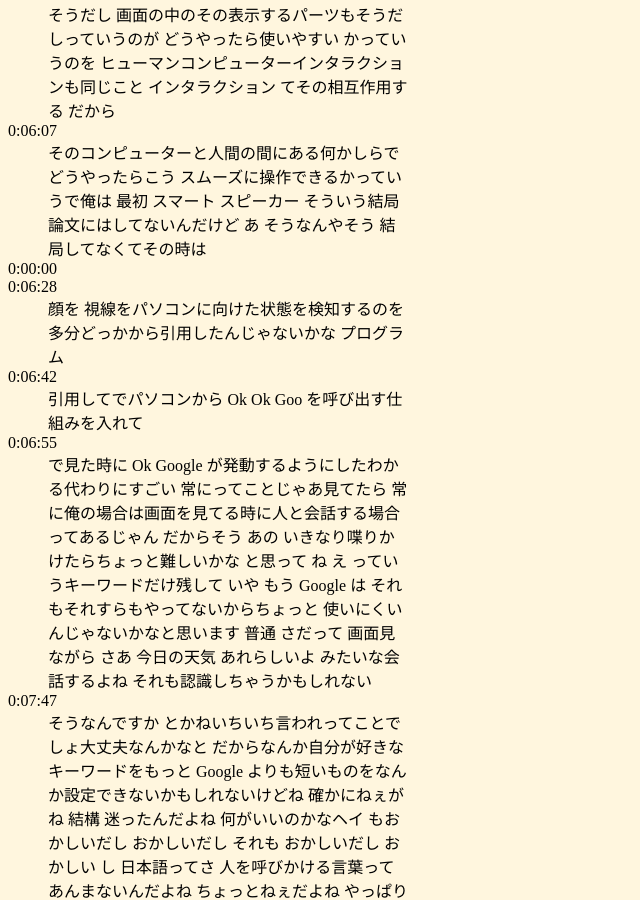
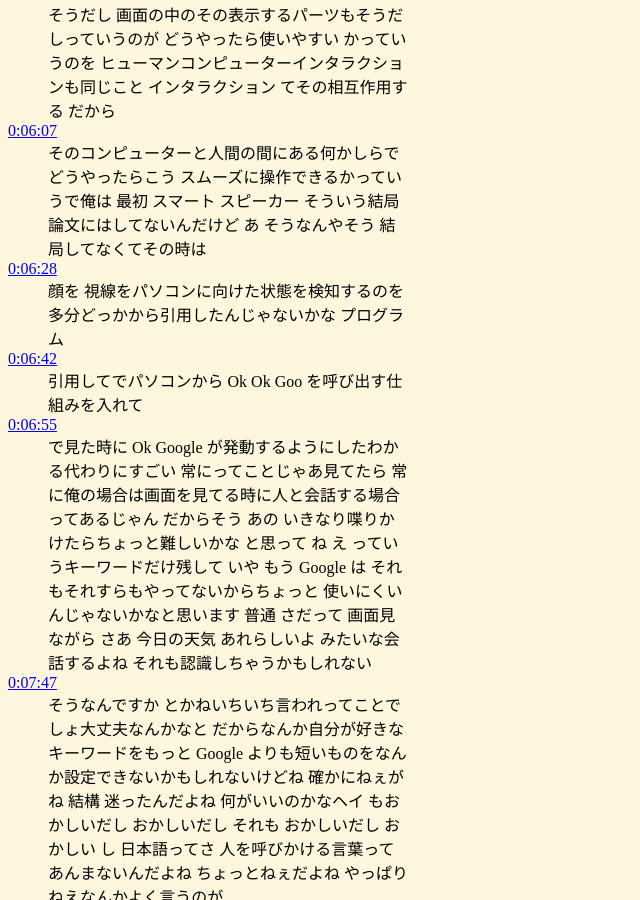
Before and after one commit to kawakamimoeki/nekotobit, a Jekyll site: the page built from site/_episodes/ep2.md, in a window 1280 px wide and 900 px high, scrolled down 3253 px. Shown: the whole window, without its empty margins (0-640 px from the left). Built offline with Jekyll 4.4.1, drawn with Linux system fonts in a browser that asks for light colours.

```diff
--- a/site/_layouts/episode.html
+++ b/site/_layouts/episode.html
@@ -15,6 +22,7 @@ layout: default
   {% assign transcript = site.data.transcripts[episode] %}
   <dl>
   {% for results in transcript.results %}
+    {% if results.alternatives[0].transcript != null %}
     {% assign amount = results.alternatives[0].words[0].startTime | remove: 's' %}
     {% assign hour = amount | divided_by: 3600 | floor %}
     {% assign minute = amount | modulo: 3600 | divided_by: 60 | floor %}
@@ -25,10 +33,11 @@ layout: default
     {% if second < 10 %}
       {% assign second = '0' | append: second %}
     {% endif %}
-    <dt class="font-bold mt-3">{{ hour }}:{{ minute }}:{{ second }}</dt>
+    <dt class="font-bold mt-3"><a href="{{ page.url }}#t={{ amount }}">{{ hour }}:{{ minute }}:{{ second }}</a></dt>
     <dd>
       {{ results.alternatives[0].transcript }}
     </dd>
+    {% endif %}
   {% endfor %}
   </dl>
 </div>
```
Also changed, not shown: other parts of site/_layouts/episode.html (+7 -0 lines).
